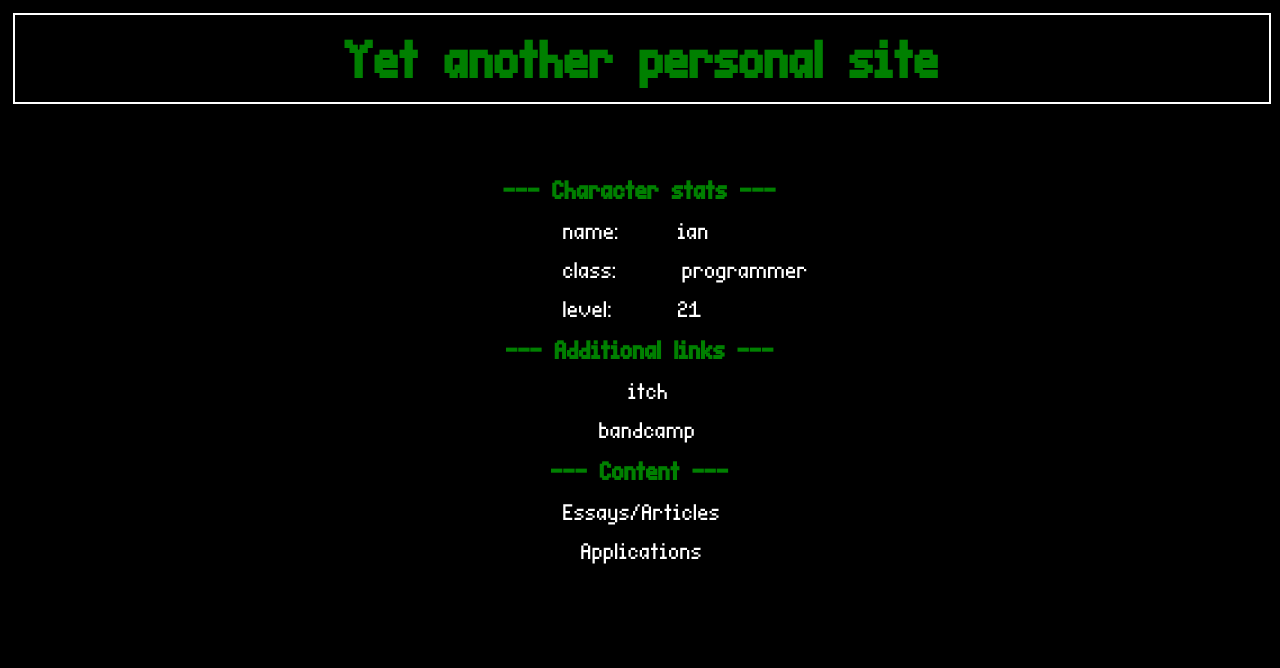
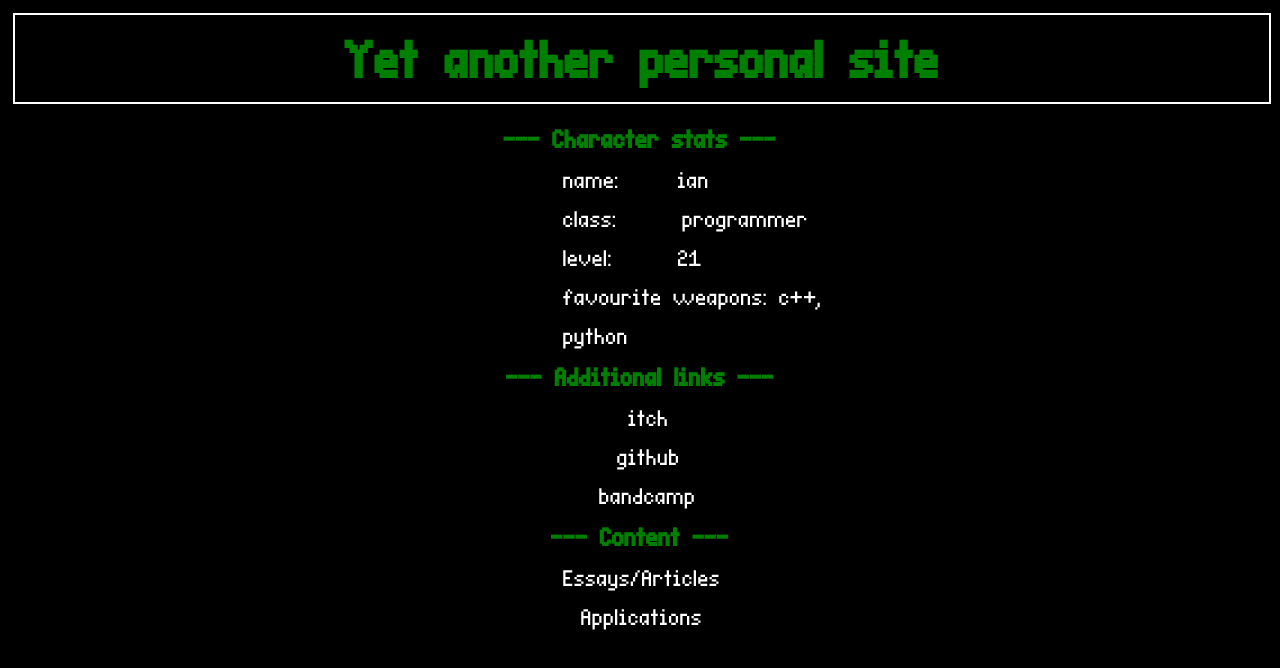
Before and after one commit to MAGANER/HaskelLispPlace, a plain HTML site: page index.html in a window 1280 px wide. Drawn offline with Linux system fonts and the light colour scheme.

Commit message:
added additional data

```diff
--- a/index.html
+++ b/index.html
@@ -25,6 +25,7 @@
 	<dt>name: &ensp;&ensp; ian</dt>
 	<dt>class:&emsp;&ensp; programmer</dt>
 	<dt id="age">level:&emsp;&ensp; 21</dt>
+	<dt>favourite weapons: c++, python</dt>
       </dl>
     </div>
 
@@ -33,6 +34,7 @@
     <div class="sub_block">
       <dl class="text lil_title2">
 	<dt><a href="https://haskispire.itch.io/">&emsp;&ensp; itch</a></dt>
+	<dt><a href="https://github.com/MAGANER">&emsp;&ensp;github</a>
 	<dt><a href="https://alterac.bandcamp.com/">&emsp;bandcamp</a></dt>
       </dl>
     </div>
--- a/style.css
+++ b/style.css
@@ -51,7 +51,7 @@ body
 {
     height:400px;
     width:40%;
-    margin-top:5%;
+    margin-top:1%;
     margin-left:30%;
 }
 .sub_block
```
